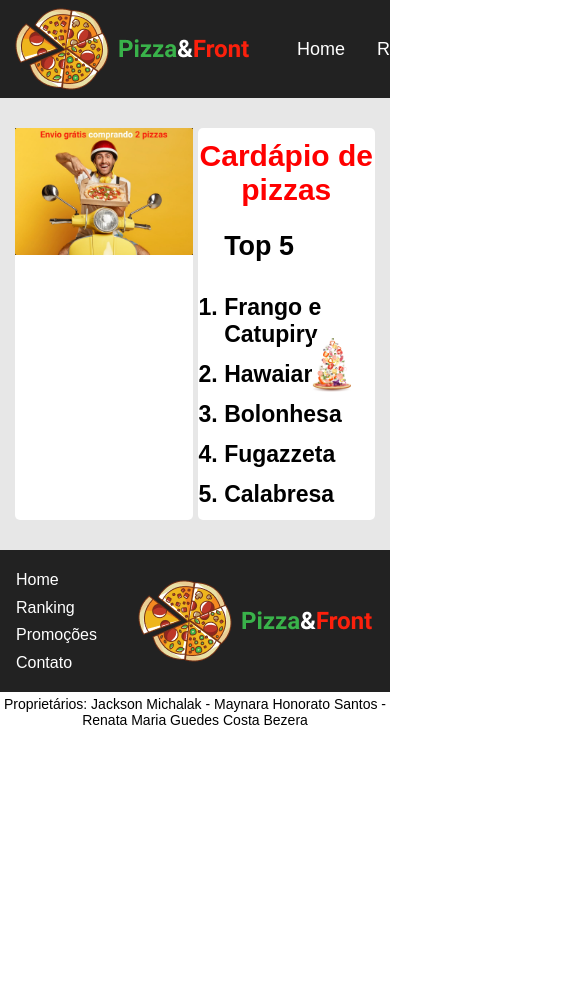
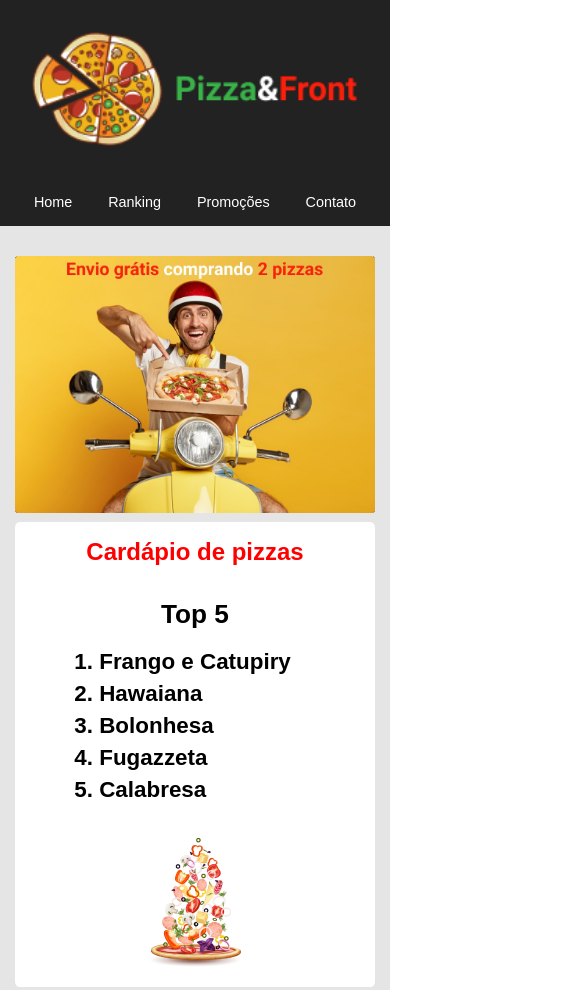
Before and after one commit to JacksonMichalak/mesa-flex-box_Revisao, a plain HTML site: page index.html in a window 390 px wide. Shown: the top 990 px of the page, 585 px wide, since content can reach past the window. Before the commit the page ends 844 px from the top, so only its background shows below. Drawn offline with Linux system fonts and the light colour scheme.

Commit message:
Alterações na main aplicando flexbox e responsividade do site

```diff
--- a/index.html
+++ b/index.html
@@ -19,7 +19,7 @@
                 </ul>
             </nav>
         </header>
-
+        <div class="background">
             <main class="container_main">
 
                 <div class="child_main">
@@ -27,8 +27,11 @@
                 </div>
 
                 <div class="child_main">
+                    <div class="title_cardapio">
                         <h2>Cardápio de pizzas</h2>
-                <div class="child_right">
+                    </div>
+                    <div class="all_grandchild">
+                        <div class="grandchild">
                             <h3>Top 5</h3>
                             <ol>
                                 <li>Frango e Catupiry</li>
@@ -37,11 +40,14 @@
                                 <li>Fugazzeta</li>
                                 <li>Calabresa</li>
                             </ol>
+                        </div>
+                        <div class="grandchild">
                             <img src="img/PizzaFalling.jpg" alt="Imagem árvore de n atal">
                         </div>
                     </div>
-
+                </div>
             </main>
+        </div>
 
         <footer class="container_footer">
             <ul>
--- a/style.css
+++ b/style.css
@@ -12,6 +12,7 @@
     justify-content: space-between;
     background-color: #222222;
     font-size: 18px;
+    flex-wrap: wrap;
 }
 
 .container img {
@@ -24,6 +25,7 @@
     color: white;
     list-style-type: none;
     align-items: center;
+    flex-wrap: wrap;
 }
 
 .container ul li {
@@ -35,55 +37,57 @@
     padding-right: 2rem;
 }
 
+.background {
+    padding: 30px 15px;
+    background-color: #e5e5e5;
+}
+
 .container_main {
     display: flex;
-    flex-direction: row;
     gap: 5px;
-    background: #e5e5e5e5;
-    padding: 30px 15px;
+    flex-wrap: ;
 }
 
 .child_main {
     flex: 1;
-    background: #ffffff;
-    border-radius: 5px;
+    width: 100%;
+    border-radius: 1.2%;
 }
 
-.child_main  img{
+.child_main img{
     width: 100%;
-    vertical-align: middle;
+    height: 100%;
+    border-radius: 1.2%;
 }
 
-.child_main  h2{
+.child_main:nth-of-type(2) {
+    display: flex;
+    justify-content: space-around;
+    flex-direction: column;
+    background-color: #ffffff;
+}
+
+.title_cardapio {
     text-align: center;
     color: red;
-    padding-top: 6%;
-    font-size: 30px;
-
+    font-size: 1.5rem;
 }
 
-.child_right {
-    padding-left: 15%;
-    font-weight: bold;
-    padding-top: 14%;
-    font-size: 23px;
+.all_grandchild {
+    display: flex;
+    justify-content: space-around;
+    height: 70%;
+    align-items: center;
 }
 
-.child_right h3 {
-    padding-bottom: 2rem;
+.grandchild:nth-of-type(1) {
+    line-height: 2rem;
+    font-weight: bold;
+    font-size: 1.4rem;
 }
 
-.child_right ol li{
-    padding-bottom: 0.8rem;
-}
-
-
-.child_right img{
-    width: 30%;
-    position: absolute;
-    width: 10%;
-    left: 80%;
-    top: 40%;
+.grandchild h3 {
+    margin-bottom: 1rem;
 }
 
 .container_footer {
@@ -101,14 +105,14 @@
     background-color: #222222;
     color: #ffffff;
     text-align: left;
-    padding: 1rem;;
+    padding: 1rem;
     list-style-type: none;
     justify-content:space-around;
 
 }
 
 .container_footer img {
-    padding: 30px 25px;
+    padding: 30px 25px;x'
 }
 
 .Proprietarios {
@@ -116,3 +120,52 @@
     padding: 0.2rem;
     font-size: 14px;
 }
+
+@media screen and (max-width: 600px) {
+
+    .container_main {
+        flex-direction: column;
+    }
+
+    .title_cardapio {
+        font-size: 1rem;
+        padding: 1rem 0;
+    }
+
+    .all_grandchild {
+        flex-direction: column;
+    }
+
+    .grandchild h3 {
+        text-align: center;
+    }
+
+    .grandchild {
+        padding: 1rem 0;
+    }
+
+    .container ul {
+        padding: 1rem 0;
+        font-size: 0.9rem;
+        width: 100%;
+    }
+
+    .container img {
+        width: 100%;
+        padding: 2rem 2rem;
+    }
+
+    .container_footer {
+        flex-direction: column;
+    }
+
+    .container_footer ul{
+        align-items: center;
+        padding: 1rem 1rem;
+    }
+
+    .container_footer img {
+        padding: 1rem 2rem;
+    }
+
+}
```
Lines whose indentation alone changed are shown as unchanged.
